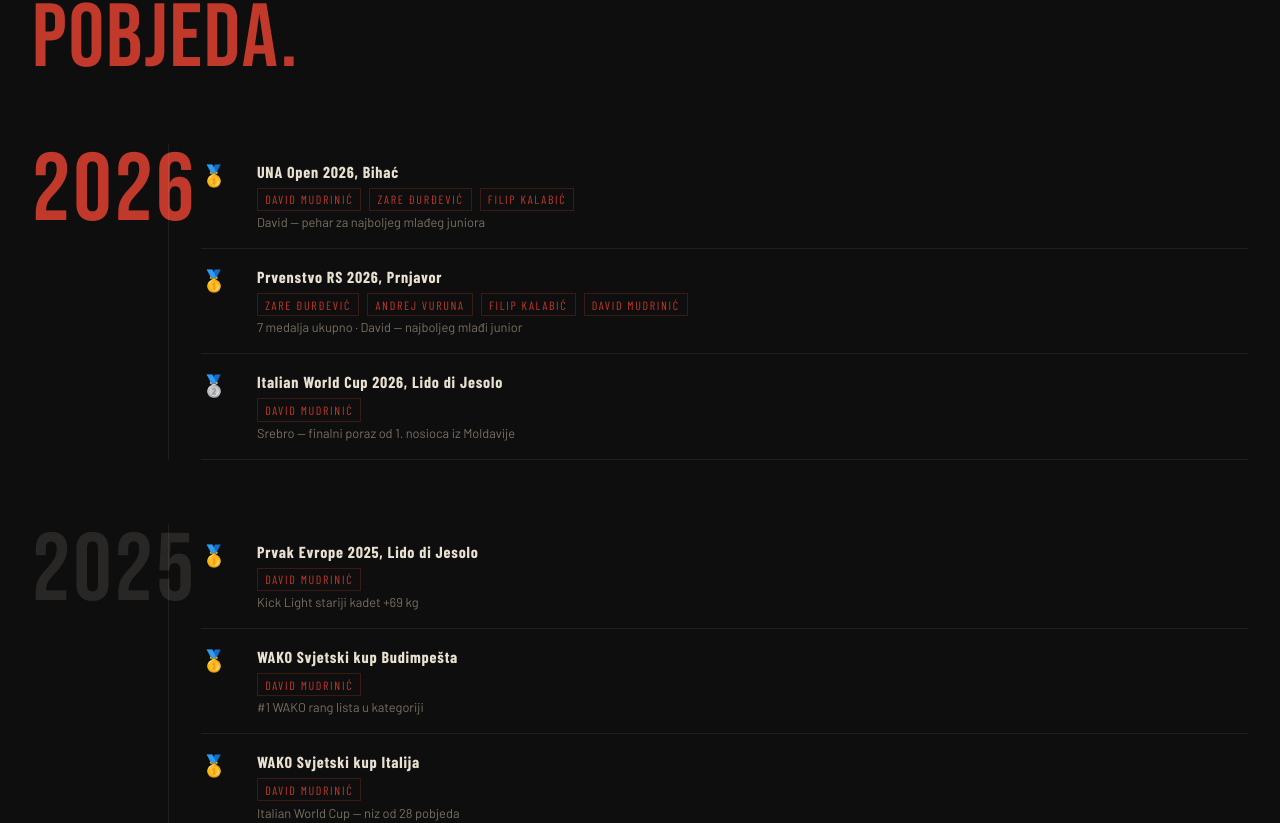
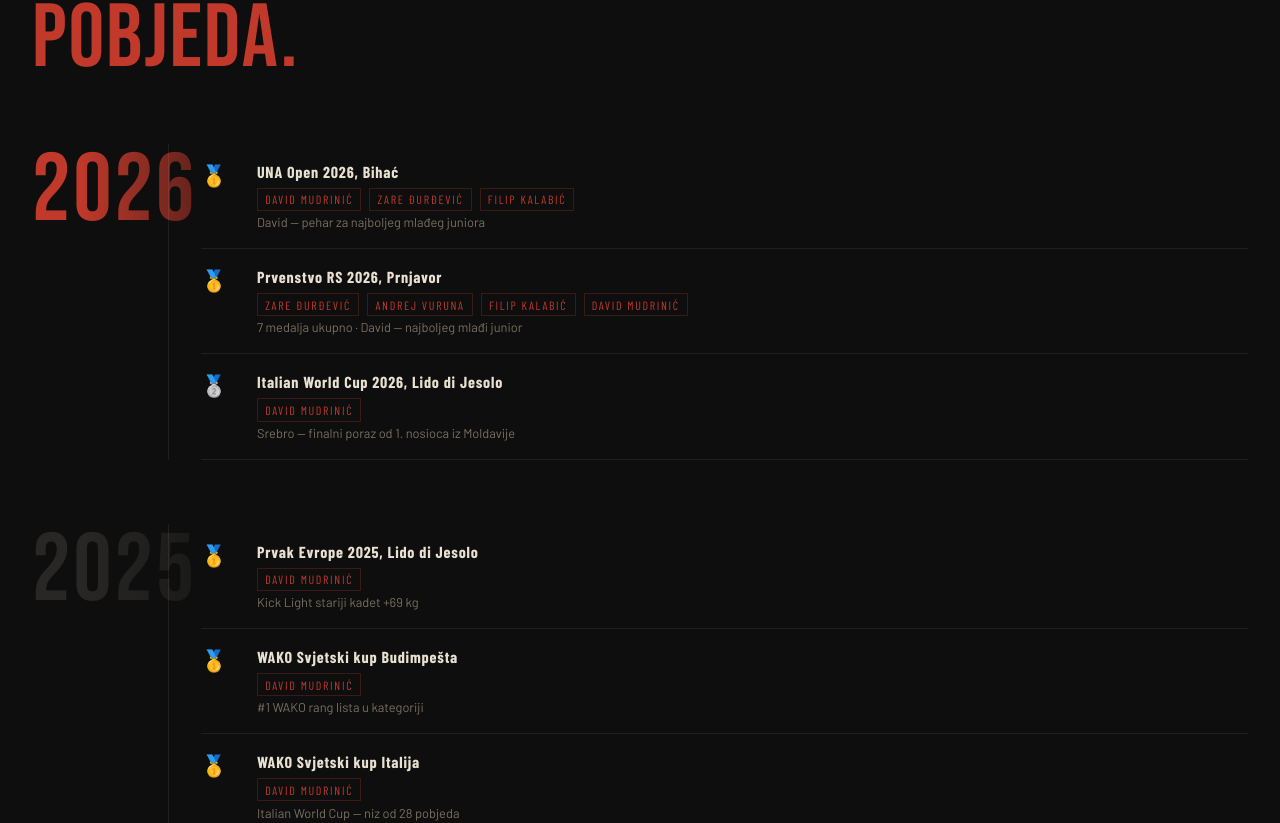
Before and after one commit to rsadevteam/kbk-laktasi, a Next.js app: page / in a window 1280 px wide. Shown: the part 3137-3960 px from the top of the page. Built offline with nearby package versions, Linux system fonts and the light colour scheme; a web font is replaced by a local one.

Commit message:
feat: add year fog overlay effect in results section

```diff
--- a/components/Results.tsx
+++ b/components/Results.tsx
@@ -72,7 +72,7 @@
         <div style={{ display: "flex", flexDirection: "column", gap: "4rem" }}>
           {years.map((y, yi) => (
             <ScrollReveal key={y.year} delay={yi * 60}>
-              <div className="year-results-grid">
+              <div className="year-results-grid" style={{ position: "relative" }}>
                 {/* Year label */}
                 <div className="year-label-text" style={{
                   fontFamily: "var(--font-display)",
@@ -84,8 +84,20 @@
                   {y.year}
                 </div>
 
+                {/* Fog overlay — fades year text before it reaches results */}
+                <div aria-hidden="true" style={{
+                  position: "absolute",
+                  top: 0,
+                  bottom: 0,
+                  left: "3rem",
+                  width: "14rem",
+                  background: "linear-gradient(to right, transparent, var(--bg-surface))",
+                  pointerEvents: "none",
+                  zIndex: 1,
+                }} />
+
                 {/* Results */}
-                <div style={{ borderLeft: "1px solid var(--border)", paddingLeft: "2rem" }}>
+                <div style={{ borderLeft: "1px solid var(--border)", paddingLeft: "2rem", position: "relative", zIndex: 2 }}>
                   {y.results.map((r, ri) => (
                     <div
                       key={ri}
```
